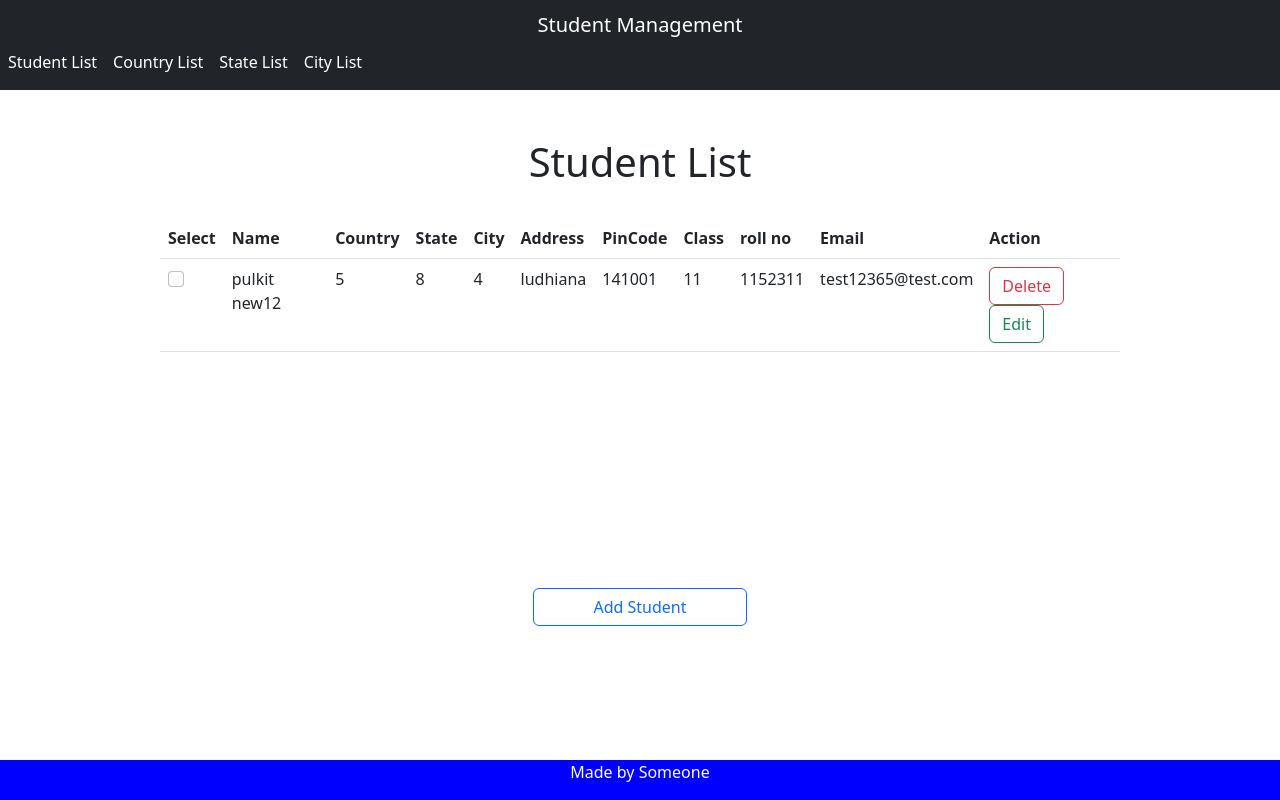
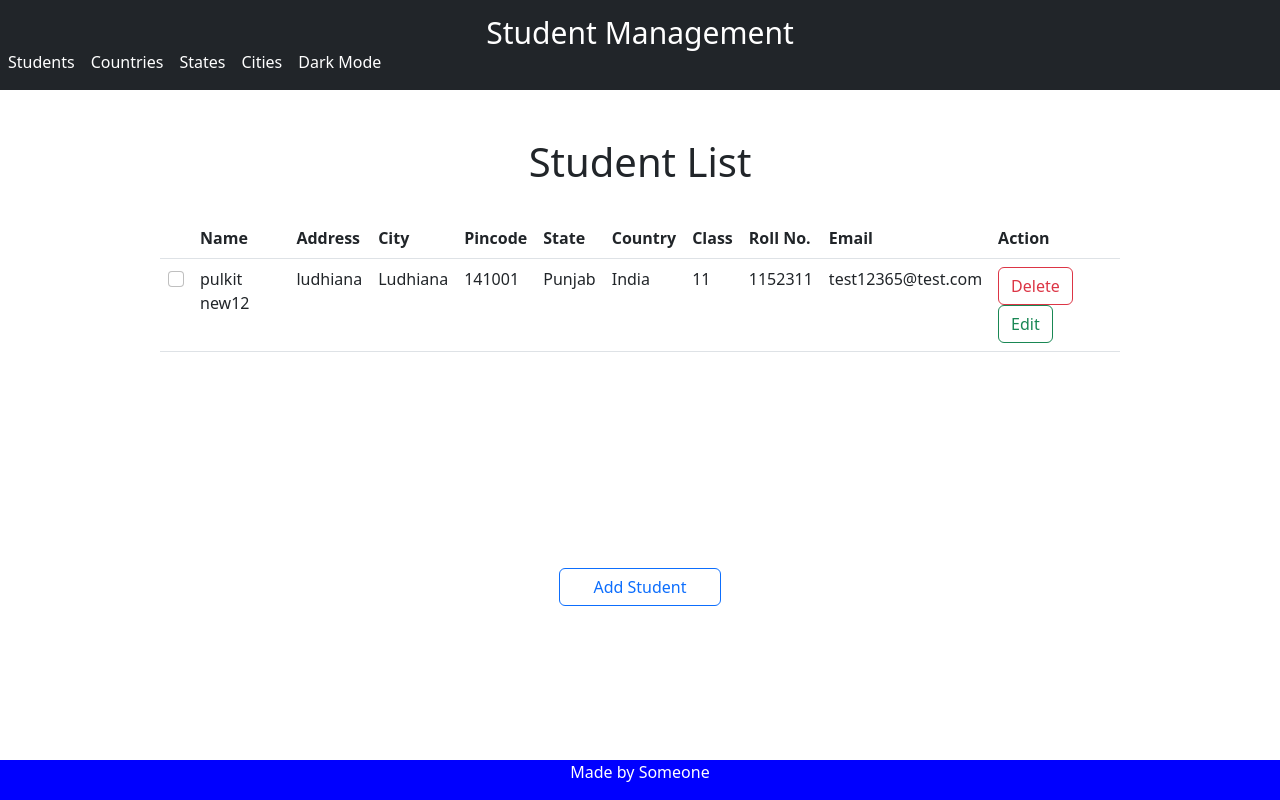
Before and after one commit to pulkitdhiman0001/student-management, a Flask app: page / in a window 1280 px wide. Run offline with Flask 2, Linux system fonts and the light colour scheme; data comes from the database, SQL or seed files in the repository; both versions use the stored data as it was after the commit; some libraries are stand-ins or nearby versions.

Commit message:
11-10-2022

```diff
--- a/app.py
+++ b/app.py
@@ -1,7 +1,10 @@
 import re
+
 from flask import render_template, request, url_for, flash, redirect, jsonify
+from sqlalchemy import desc
+
+from forms import Form
 from models import State, Student, City, Country, app, db
-from forms import Form
 
 
 @app.route('/get_state_list/<country_id>')
@@ -33,13 +36,16 @@ def get_city_list(state_id):
 # Index
 @app.route('/')
 def index():
-    return render_template('show_student_list.html',students=Student.query.all())
+    students = Student.query.order_by(desc(Student.id))
+    return render_template('show_student_list.html', students=students)
 
 
 # Show all students records
 @app.route('/show_all_students')
 def show_all_students():
-    return render_template('show_student_list.html', students=Student.query.all())
+    students = Student.query.order_by(desc(Student.id))
+
+    return render_template('show_student_list.html', students=students)
 
 
 # add student
@@ -78,10 +84,19 @@ def add_students():
         if message:
             return redirect(url_for('add_students'))
         else:
-            student = Student(request.form['name'], request.form['addr'], country.name,
-                              state.name, city.name, request.form['pin'], request.form["standard"],
-                              request.form['roll_no'],
-                              request.form['email'])
+            student = Student(name=request.form['name'], addr=request.form['addr'], country_id=country.id,
+                              state_id=state.id, city_id=city.id, pin=request.form['pin'],
+                              standard=request.form["standard"],
+                              roll_no=request.form['roll_no'],
+                              email=request.form['email'])
+
+        exists = db.session.query(db.exists().where(
+            Student.email == request.form["email"] or Student.roll_no == request.form["roll_no"])).scalar()
+        if exists:
+
+            flash("User with same Email or Roll No. already exists", category='error')
+            return render_template('add_student.html', form=form)
+        else:
             db.session.add(student)
             db.session.commit()
             flash("Record added!", category='success')
@@ -142,6 +157,28 @@ def redirect_to_update_record(student_id):
         else:
             message = "Enter a Valid Email"
             flash(message, category='error')
+
+        students = Student.query.all()
+        for stu in students:
+            print(stu.country_id, stu.city_id, stu.state_id)
+
+        search_res = Student.query.filter(
+            Student.email == user_to_update.email or Student.roll_no == user_to_update.roll_no)
+        for res in search_res:
+            print(res.id, res.name, res.roll_no, res.email)
+            if res.id == user_to_update.id:
+                continue
+            flash("User with same Email or Roll No. already exists", category='error')
+
+            return render_template('update_student.html', user_to_update=user_to_update, form=form)
+        # exists = Student.query.filter(
+        #     Student.id == user_to_update.id or Student.email == user_to_update.email or Student.roll_no == user_to_update.roll_no).all()
+
+        # exists = db.session.query(db.exists().where(Student.id != user_to_update.id and (
+        #         Student.email == user_to_update.email or Student.roll_no == user_to_update.roll_no))).scalar()
+        # if exists:
+        #     flash("User with same Email or Roll No. already exists", category='error')
+
         if message:
             return render_template('update_student.html', user_to_update=user_to_update, form=form)
         else:
@@ -403,7 +440,7 @@ def update_class():
             student_class_to_update = Student.query.filter_by(id=ids).first()
             student_class_to_update.standard = request.form["standard"]
             db.session.commit()
-            flash(f"Deleted {student_class_to_update.name}'s Record", category='success')
+            flash(f"Updated {student_class_to_update.name}'s Record", category='success')
     return redirect('show_all_students')
 
 
--- a/static/dark-mode.js
+++ b/static/dark-mode.js
@@ -0,0 +1,15 @@
+document.body.style.backgroundColor= sessionStorage.getItem('bg')
+document.body.style.color = sessionStorage.getItem('cc');
+
+
+function dark_mode(){
+    document.body.classList.toggle('dark-mode');
+    document.getElementById('tb').classList.toggle('table-dark');
+}
+
+
+
+$('.form-check-input').click(function () {
+     var backgroundColor = $(this).is(":checked") ? "lightcyan;" : "";
+     $(this).closest('tr').attr('style', 'background-color: '+ backgroundColor +'');
+});
--- a/static/script.js
+++ b/static/script.js
@@ -10,7 +10,7 @@ country_select.onchange = function(){
 
   response.json().then(function(data) {
   console.log(data)
-   optionHTML = '';
+   optionHTML = '<option value="">Select State</option>';
    for (let state of data.state_list) {
     optionHTML += '<option value="' + state.id +'">' + state.name + '</option>'
    }
@@ -20,11 +20,11 @@ country_select.onchange = function(){
 }
 
 
-state_select.onchange = function(){
+state_select.onclick = function(){
  state = state_select.value;
  fetch('/get_city_list/' + state).then(function(response){
   response.json().then(function(data) {
-   optionHTML ="";
+   optionHTML ='<option value="">Select City</option>';
 
    for (city of data.city_list) {
 
--- a/templates/show_country_list.html
+++ b/templates/show_country_list.html
@@ -21,10 +21,10 @@
 
 <div style="width:500px; margin:auto" class="d-grid gap-2 col-6 mx-auto">
     <div style="overflow-y:scroll; height:200px">
-        <table class="table table-hover">
+        <table class="table table-hover" id="tb">
             <thead>
             <tr>
-                <th>Country Names</th>
+                <th colspan="2">Name</th>
             </tr>
             </thead>
             <tbody>
--- a/templates/show_state_list.html
+++ b/templates/show_state_list.html
@@ -20,13 +20,12 @@
 <br>
 
 
-
 <div style="width:500px; margin:auto" class="d-grid gap-2 col-6 mx-auto">
     <div style="overflow-y:scroll; height:200px; margin-left:10px">
-        <table class="table table-hover">
+        <table class="table table-hover" id="tb">
             <thead>
             <tr>
-                <th>State Names</th>
+                <th colspan="3">Name</th>
             </tr>
             </thead>
             <tbody>
--- a/templates/show_student_list.html
+++ b/templates/show_student_list.html
@@ -22,19 +22,19 @@
 <div class="w-75" style="overflow-y:scroll;height:350px; margin:auto;">
     <form method="post">
 
-        <table class="table table-hover">
+        <table class="table table-hover" id="tb">
 
             <thead>
             <tr>
-                <th>Select</th>
+                <th></th>
                 <th>Name</th>
+                <th>Address</th>
+                <th>City</th>
+                <th>Pincode</th>
+                <th>State</th>
                 <th>Country</th>
-                <th>State</th>
-                <th>City</th>
-                <th>Address</th>
-                <th>PinCode</th>
                 <th>Class</th>
-                <th>roll no</th>
+                <th>Roll No.</th>
                 <th>Email</th>
                 <th>Action</th>
             </tr>
@@ -48,11 +48,11 @@
 
                 </td>
                 <td>{{ student.name }}</td>
-                <td>{{ student.city_id }}</td>
-                <td>{{ student.state_id }}</td>
-                <td>{{ student.country_id }}</td>
                 <td>{{ student.addr }}</td>
+                <td>{{ student.city.name }}</td>
                 <td>{{ student.pin }}</td>
+                <td>{{ student.state.name }}</td>
+                <td>{{ student.country.name }}</td>
                 <td>{{ student.standard }}</td>
                 <td>{{ student.roll_no }}</td>
                 <td>{{ student.email }}</td>
@@ -74,28 +74,46 @@
             </tbody>
         </table>
     </form>
-    <form method="post" action="/get_checked_boxes">
+
+
+</div>
+
+
+
+
+<div class="container">
+  <div class="row w-50" style="margin:auto">
+    <div class="col-sm">
+        <form method="post" action="/get_checked_boxes">
         <div>
             <input type="text" id="stu_ids" name="stu_ids" hidden/>
-            <input type="submit" class="btn btn-outline-danger w-25" id="stu_ids_submit" value="Delete Selected Records"/>
+            <input type="submit" class="btn btn-outline-danger w-100" id="stu_ids_submit"
+                   value="Delete Selected Records"/>
 
 
         </div>
     </form>
-    <form method="post" action="/send_class_id">
-        <div>
+    </div>
+    <div class="col-sm">
+   <button type="button" class="btn btn-outline-primary w-100" onclick="location.href='{{url_for('add_students')}}'">Add
+        Student
+    </button>
+    </div>
+    <div class="col-sm">
+     <form method="post" action="/send_class_id">
+
             <input type="text" id="class_ids" name="class_ids" hidden/>
 
-            <input type="submit" class="btn btn-outline-danger w-25" id="class_ids_submit" value="Edit Class"/>
+            <input type="submit" class="btn btn-outline-danger w-100" id="class_ids_submit" value="Edit Class"/>
 
-        </div>
     </form>
+    </div>
+  </div>
 </div>
 
-<div class="d-grid gap-2 col-2 mx-auto" style="margin-top: 20px;">
-    <button type="button" class="btn btn-outline-primary" onclick="location.href='{{url_for('add_students')}}'">Add
-        Student
-    </button>
-</div>
 
 {%endblock%}
+
+
+
+#commit with date
--- a/templates/skel.html
+++ b/templates/skel.html
@@ -7,9 +7,6 @@
 
 
     <title>{%block title%}{% endblock %}</title>
-
-</head>
-<body>
 <style>
     @media (min-width: 567px) {
     .navbar-brand
@@ -23,28 +20,66 @@
         min-height: 90px;
     }
 }
+
+
+.dark-mode {
+  background-color: black;
+  color: white;
+
+}
+.table-dark table{
+    background-color:black:
+    color:white;
+  }
+
+#navbarMenu ul li a:hover{
+    color:yellow;
+    text-decoration: overline;
+    transition : 1s;
+}
+
+.navbar-brand{
+    font-size:30px;
+}
+
+.navbar-brand:hover{
+    color:yellow;
+    transition : 1s;
+}
+
+
+#form-check input:checked ~ .checkmark {
+  background-color: green;
+}
+
 </style>
+</head>
+<body>
+
 
 <nav class="navbar navbar-expand-sm navbar-dark bg-dark">
-    <a href="{{url_for('index')}}" class="navbar-brand">Student Management</a>
+    <a  href="{{url_for('index')}}" class="navbar-brand">Student Management</a>
     <button class="navbar-toggler" data-toggle="collapse" data-target="#navbarMenu">
         <span class="navbar-toggler-icon"></span>
     </button>
     <div class="collapse navbar-collapse align-self-end" id="navbarMenu">
         <ul class="navbar-nav">
             <li class="nav-item">
-                <a href="{{url_for('show_all_students')}}" class="nav-link active">Student List</a>
+                <a href="{{url_for('show_all_students')}}" class="nav-link active">Students</a>
             </li>
             <li class="nav-item">
-                <a href="{{url_for('show_all_country')}}" class="nav-link active">Country List</a>
+                <a href="{{url_for('show_all_country')}}" class="nav-link active">Countries</a>
             </li>
         </ul>
         <ul class="navbar-nav ml-auto">
             <li class="nav-item ">
-                <a href="{{url_for('show_all_states')}}" class="nav-link active">State List</a>
+                <a href="{{url_for('show_all_states')}}" class="nav-link active">States</a>
             </li>
             <li class="nav-item">
-                <a href="{{url_for('show_all_cities')}}" class="nav-link active">City List</a>
+                <a href="{{url_for('show_all_cities')}}" class="nav-link active">Cities</a>
+            </li>
+            <li class="nav-item">
+                <a type="button" class="nav-link active"  id="dark" onclick="dark_mode()">Dark Mode</a>
             </li>
         </ul>
     </div>
@@ -55,9 +90,10 @@
 <script src="https://cdn.jsdelivr.net/npm/bootstrap@4.0.0/dist/js/bootstrap.min.js" integrity="sha384-JZR6Spejh4U02d8jOt6vLEHfe/JQGiRRSQQxSfFWpi1MquVdAyjUar5+76PVCmYl" crossorigin="anonymous"></script>
 
 
+
+{% include "footer.html" %}
+</body>
 <script src="{{url_for('static', filename='script.js')}}"></script>
 <script src="{{url_for('static', filename='checkbox_del.js')}}"></script>
-{% include "footer.html" %}
-</body>
-
+<script src="{{url_for('static', filename='dark-mode.js')}}"></script>
 </html>
```
Also changed, not shown: forms.py (+4 -3 lines), requirements.txt (added, +15 -0 lines), templates/show_city_list.html (+4 -4 lines), static/checkbox_del.js (line endings or trailing spaces), students.sqlite3.
